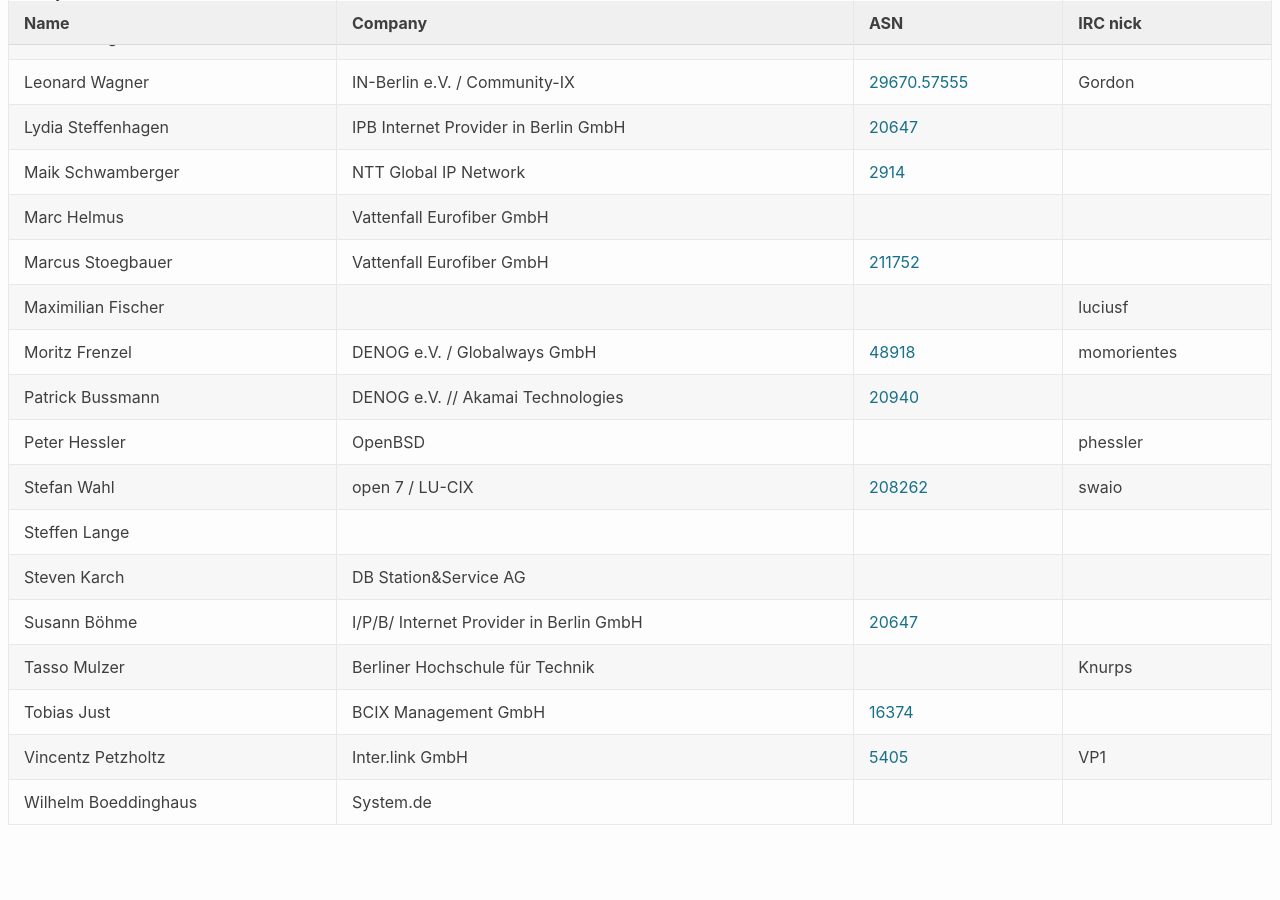
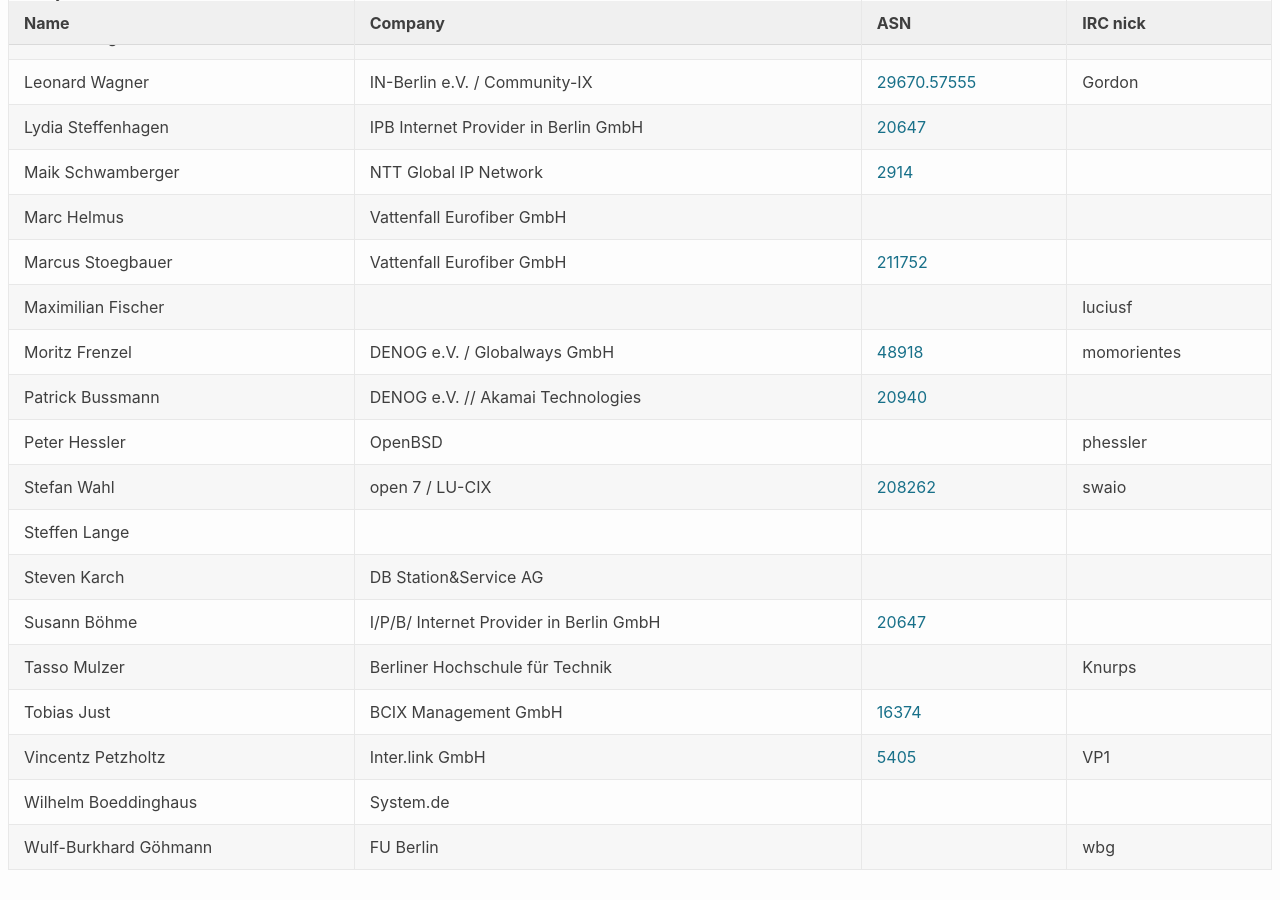
Before and after one commit to denog/pretix-attendeelist, a Jekyll site: the page built from meetup2023_02/index.markdown, in a window 1280 px wide and 900 px high, scrolled down 534 px. Built offline with Jekyll 4.4.1, drawn with Linux system fonts in a browser that asks for light colours; before the commit the page ends 1389 px from its top, so only the background shows below that.

Commit message:
Latest data: Mon Mar 13 12:11:38 UTC 2023

```diff
--- a/_data/attendees_denog_meetup_2023_02.json
+++ b/_data/attendees_denog_meetup_2023_02.json
@@ -172,5 +172,11 @@
     "company": "System.de",
     "irc": null,
     "asn": null
+  },
+  {
+    "name": "Wulf-Burkhard Göhmann",
+    "company": "FU Berlin",
+    "irc": "wbg",
+    "asn": null
   }
 ]
```
